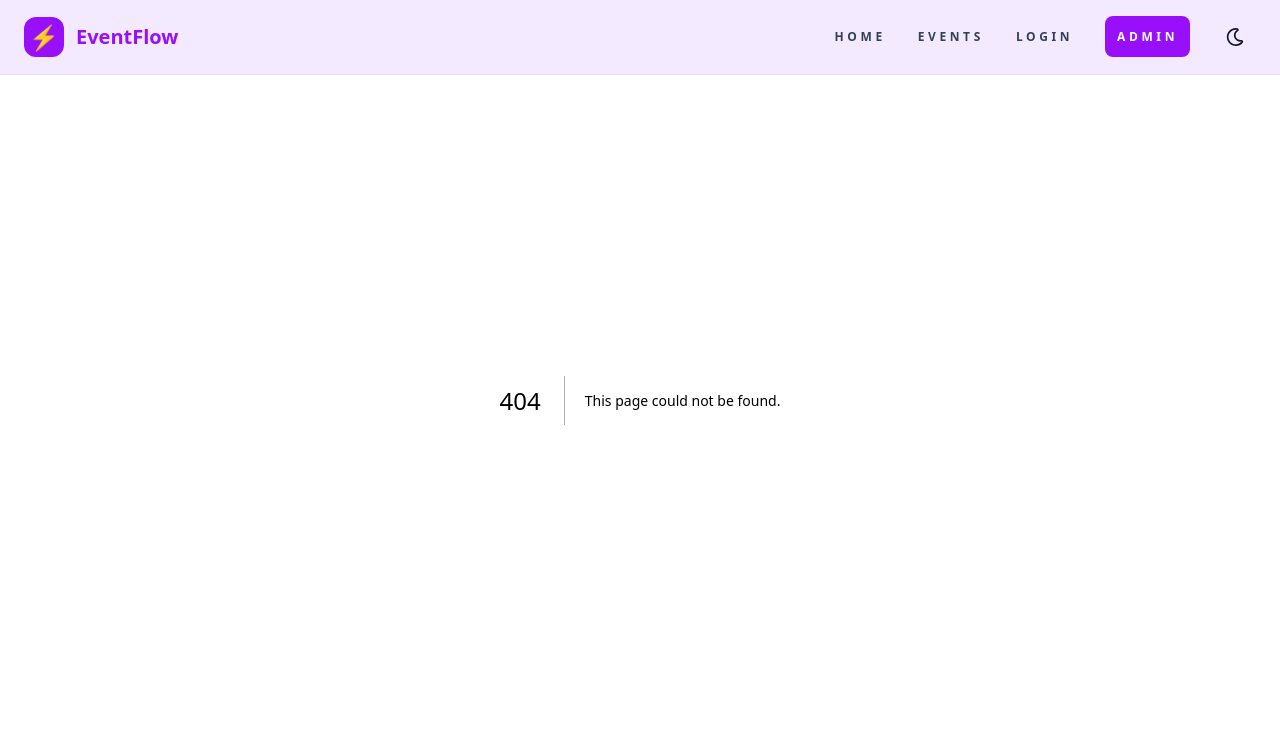
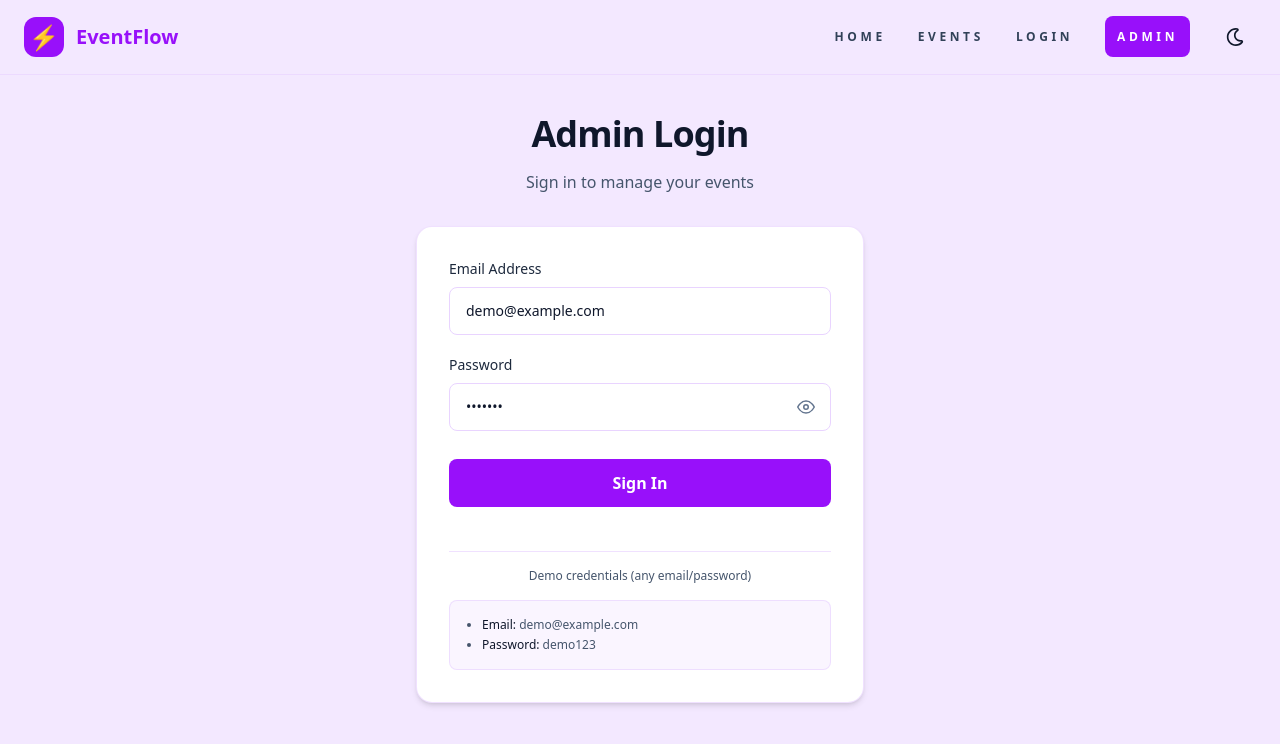
Before and after one commit to BOL-DEV/Zentry, a Next.js app: page /login/admin in a window 1280 px wide. Before the commit this address had no page. Shown: the top 744 px of the page. Built offline with nearby package versions, Linux system fonts and the light colour scheme.

Commit message:
Added login component

```diff
--- a/app/admin/dashboard/page.tsx
+++ /dev/null
@@ -1,11 +0,0 @@
-import React from "react";
-
-// interface Props {}
-
-function Page() {
-  // const {} = props
-
-  return <div>Admin</div>;
-}
-
-export default Page;
--- /dev/null
+++ b/app/dashboard/admin/page.tsx
@@ -0,0 +1,15 @@
+import React from 'react'
+
+// interface Props {}
+
+function Page() {
+    // const {} = props
+
+    return (
+        <div>
+            Dashboard Admin Page
+        </div>
+    )
+}
+
+export default Page
--- /dev/null
+++ b/app/dashboard/organizer/page.tsx
@@ -0,0 +1,15 @@
+import React from 'react'
+
+// interface Props {}
+
+function Page() {
+    // const {} = props
+
+    return (
+        <div>
+            Dashboard Organizer Page
+        </div>
+    )
+}
+
+export default Page
--- /dev/null
+++ b/app/login/admin/page.tsx
@@ -0,0 +1,17 @@
+import React from 'react'
+import Login from "@/components/Login";
+
+// interface Props {}
+
+function Page() {
+
+
+
+    return (
+      <div className="bg-purple-100 dark:bg-slate-950/90 min-h-screen flex items-center justify-center">
+        <Login role="Admin" />
+      </div>
+    );
+}
+
+export default Page
--- /dev/null
+++ b/app/login/organizer/page.tsx
@@ -0,0 +1,17 @@
+import React from 'react'
+import Login from "@/components/Login";
+
+// interface Props {}
+
+function Page() {
+
+
+
+    return (
+      <div className="bg-purple-100 dark:bg-slate-950/90 min-h-screen flex items-center justify-center">
+        <Login role="Organizer" />
+      </div>
+    );
+}
+
+export default Page
--- a/app/organizer/dashboard/page.tsx
+++ /dev/null
@@ -1,11 +0,0 @@
-import React from "react";
-
-// interface Props {}
-
-function Page() {
-  // const {} = props
-
-  return <div>Organizer</div>;
-}
-
-export default Page;
--- a/components/Events.tsx
+++ b/components/Events.tsx
@@ -157,7 +157,14 @@ const dummyEvents: EventCardProps[] = [
 function Events() {
 
     return (
-      <div className="flex mx-auto lg:max-w-7xl pt-28 pb-10 flex-col gap-10">
+      <div className="flex mx-auto lg:max-w-7xl p-4 pt-28 pb-10 flex-col gap-10">
+        <div className="flex flex-col gap-2 mb-4 ">
+          <h1 className="text-5xl font-bold dark:text-white">Ongoing Events</h1>
+          <p className="text-lg text-gray-600 dark:text-gray-300">
+            Discover and purchase tickets for upcoming events.
+          </p>
+        </div>
+
         {dummyEvents.map((event) => (
           <EventCard
             key={`${event.title}-${event.dateTimeText}`}
--- a/components/Header.tsx
+++ b/components/Header.tsx
@@ -12,9 +12,7 @@ function Header() {
 
   const handleMenuToggle = () => {
     setIsMobileMenuOpen((prev) => !prev);
-  }
-
-
+  };
 
   const handleThemeToggle = () => {
     const html = document.documentElement;
@@ -67,7 +65,7 @@ function Header() {
               </li>
               <li>
                 <Link
-                  href="/organizer/dashboard"
+                  href="/login/organizer"
                   className="font-semibold transition hover:text-purple-700 dark:hover:text-white"
                 >
                   Login
@@ -75,7 +73,7 @@ function Header() {
               </li>
               <li>
                 <Link
-                  href="/admin/dashboard"
+                  href="/login/admin"
                   className="rounded-lg bg-purple-600 p-3 font-bold text-white transition hover:bg-purple-700"
                 >
                   Admin
--- /dev/null
+++ b/components/Login.tsx
@@ -0,0 +1,106 @@
+"use client";
+
+import React, {  useState } from "react";
+import { FiEye, FiEyeOff } from "react-icons/fi";
+
+interface Props {
+    role: 'Admin' | 'Organizer';
+
+}
+
+
+function Login(props: Props) {
+    const {role} = props
+    const [showPassword, setShowPassword] = useState(false);
+
+    const handleSubmit = (e: React.FormEvent) => {
+        e.preventDefault();
+        // Handle login logic here
+    }
+
+    const inputStyles = "h-12 w-full rounded-lg border border-purple-200 bg-white px-4 text-sm text-slate-900 placeholder:text-slate-400 outline-none transition focus:border-purple-600 focus:ring-4 focus:ring-purple-600/15 dark:border-white/10 dark:bg-slate-900 dark:text-white dark:placeholder:text-slate-500 dark:focus:border-purple-400 dark:focus:ring-purple-400/20";
+
+
+
+    return (
+        <div className=" w-full pt-20 px-4 py-16">
+            <div className="mx-auto flex w-full max-w-md flex-col items-center">
+                <header className="mb-8 text-center flex flex-col gap-2">
+                    <h1 className="text-3xl font-semibold tracking-tight text-slate-900 md:text-4xl dark:text-white">{role} Login</h1>
+                    <p className="mt-2 text-md text-slate-600 dark:text-slate-300">Sign in to manage your events</p>
+                </header>
+
+                <div className="w-full rounded-2xl border border-purple-200/70 bg-white p-8 shadow-md md:p-8 dark:border-white/10 dark:bg-slate-950">
+                    <form
+                        className="space-y-5"
+                        onSubmit={handleSubmit}
+                    >
+                        <div className="space-y-2">
+                            <label htmlFor="email" className="block text-sm font-medium text-slate-800 dark:text-slate-200">
+                                Email Address
+                            </label>
+                            <input
+                                type="email"
+                                id="email"
+                                name="email"
+                                autoComplete="email"
+                                defaultValue="demo@example.com"
+                                required
+                                className={inputStyles}
+                            />
+                        </div>
+
+                        <div className="space-y-2">
+                            <label htmlFor="password" className="block text-sm font-medium text-slate-800 dark:text-slate-200">
+                                Password
+                            </label>
+                            <div className="relative">
+                                <input
+                                    type={showPassword ? "text" : "password"}
+                                    id="password"
+                                    name="password"
+                                    autoComplete="current-password"
+                                    defaultValue="demo123"
+                                    required
+                                    className={inputStyles}
+                                />
+                                <button
+                                    type="button"
+                                    onClick={() => setShowPassword((v) => !v)}
+                                    aria-label={showPassword ? "Hide password" : "Show password"}
+                                    className="absolute inset-y-0 right-2 inline-flex items-center justify-center rounded-md px-2 text-slate-500 transition hover:text-slate-700 focus:outline-none focus-visible:ring-4 focus-visible:ring-purple-600/20 dark:text-slate-300 dark:hover:text-white dark:focus-visible:ring-purple-400/20"
+                                >
+                                    {showPassword ? <FiEyeOff size={18} /> : <FiEye size={18} />}
+                                </button>
+                            </div>
+                        </div>
+
+                        <button
+                            type="submit"
+                            className="mt-2 h-12 w-full rounded-lg bg-purple-600 font-semibold text-white transition hover:bg-purple-700 focus:outline-none focus-visible:ring-4 focus-visible:ring-purple-600/30"
+                        >
+                            Sign In
+                        </button>
+
+                        <div className="pt-2">
+                            <div className="my-4 h-px w-full bg-purple-200/70 dark:bg-white/10" />
+                            <p className="text-center text-xs text-slate-600 dark:text-slate-300">Demo credentials (any email/password)</p>
+                            <div className="mt-4 rounded-lg border border-purple-200/70 bg-purple-50 p-4 text-xs text-slate-600 dark:border-white/10 dark:bg-white/5 dark:text-slate-300">
+                                <ul className="list-disc space-y-1 pl-4">
+                                    <li>
+                                        <span className="text-slate-900 dark:text-white">Email:</span> demo@example.com
+                                    </li>
+                                    <li>
+                                        <span className="text-slate-900 dark:text-white">Password:</span> demo123
+                                    </li>
+                                </ul>
+                            </div>
+                        </div>
+                    </form>
+                </div>
+            </div>
+        </div>
+    )
+}
+
+export default Login
```
